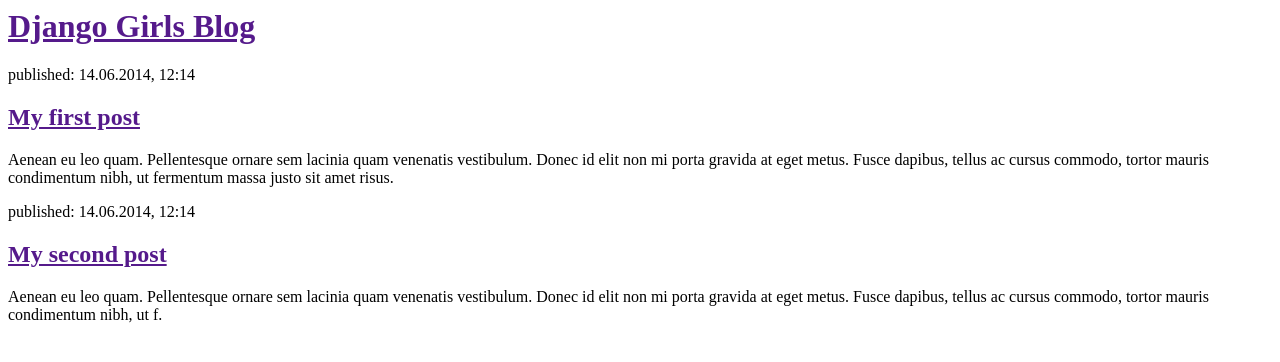
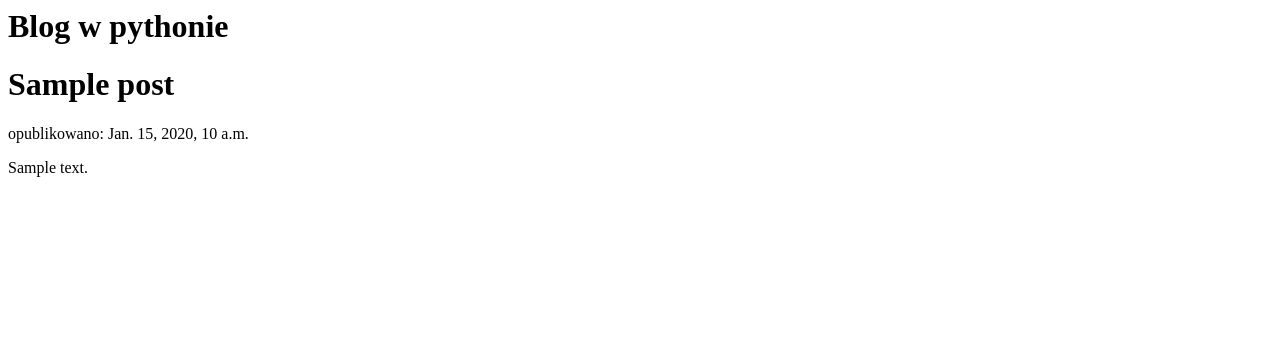
Before and after one commit to michal929/my-first-blog, a Django app: template blog/templates/blog/post_list.html in a window 1280 px wide. Shown: the top 362 px of the page. Run offline with Django 3.2, Linux system fonts and the light colour scheme; the template is opened without the code that fills it: most values are stand-ins (such as "Sample title", 1, 10 or a date in 2020).

Commit message:
wyłuskanie danych

```diff
--- a/blog/templates/blog/post_list.html
+++ b/blog/templates/blog/post_list.html
@@ -1,22 +1,16 @@
 <html>
     <head>
-        <title>Django Girls blog</title>
+        <title>Blog w Django</title>
     </head>
     <body>
-        <div>
-            <h1><a href="">Django Girls Blog</a></h1>
-        </div>
+            <h1>Blog w pythonie</h1>
+            {% for post in posts %}
+                <div>
+                    <h1>{{ post.title }}</h1>
+                    <p>opublikowano: {{ post.published_date }}</p>
+                    <p>{{ post.text|linebreaksbr}}</p>
+                </div>
+            {% endfor%}
 
-        <div>
-            <p>published: 14.06.2014, 12:14</p>
-            <h2><a href="">My first post</a></h2>
-            <p>Aenean eu leo quam. Pellentesque ornare sem lacinia quam venenatis vestibulum. Donec id elit non mi porta gravida at eget metus. Fusce dapibus, tellus ac cursus commodo, tortor mauris condimentum nibh, ut fermentum massa justo sit amet risus.</p>
-        </div>
-
-        <div>
-            <p>published: 14.06.2014, 12:14</p>
-            <h2><a href="">My second post</a></h2>
-            <p>Aenean eu leo quam. Pellentesque ornare sem lacinia quam venenatis vestibulum. Donec id elit non mi porta gravida at eget metus. Fusce dapibus, tellus ac cursus commodo, tortor mauris condimentum nibh, ut f.</p>
-        </div>
     </body>
 </html>
--- a/blog/views.py
+++ b/blog/views.py
@@ -1,4 +1,7 @@
 from django.shortcuts import render
+from django.utils import timezone
+from .models import Post
 
 def post_list(request):
-    return render(request, 'blog/post_list.html', {})
+    posts = Post.objects.filter(published_date__lte=timezone.now()).order_by('published_date')
+    return render(request, 'blog/post_list.html', {'posts': posts})
--- a/mysite/settings.py
+++ b/mysite/settings.py
@@ -40,7 +40,7 @@
     'blog',
 ]
 
-MIDDLEWARE = [
+MIDDLEWARE_CLASSES = [
     'django.middleware.security.SecurityMiddleware',
     'django.contrib.sessions.middleware.SessionMiddleware',
     'django.middleware.common.CommonMiddleware',
```
